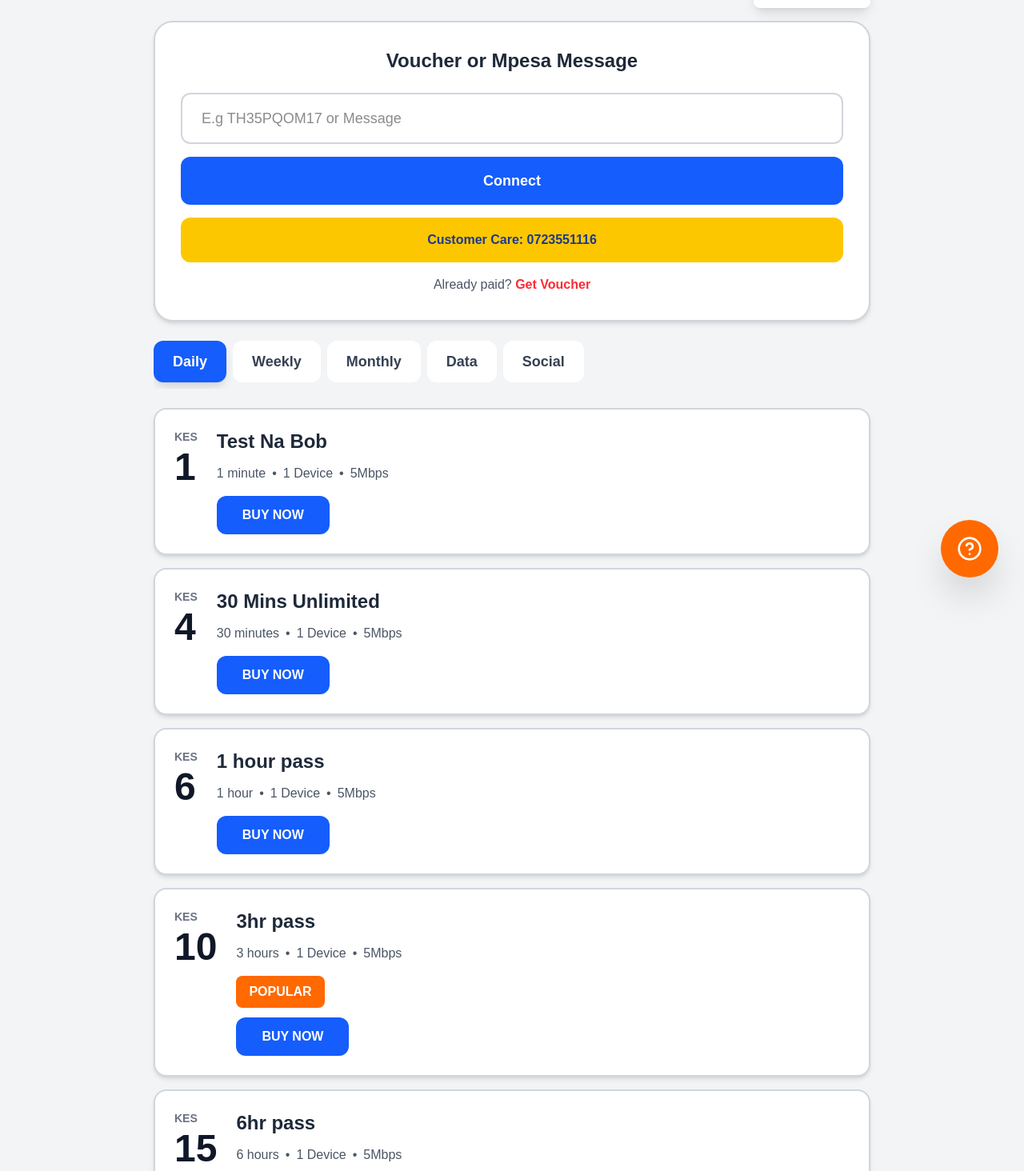
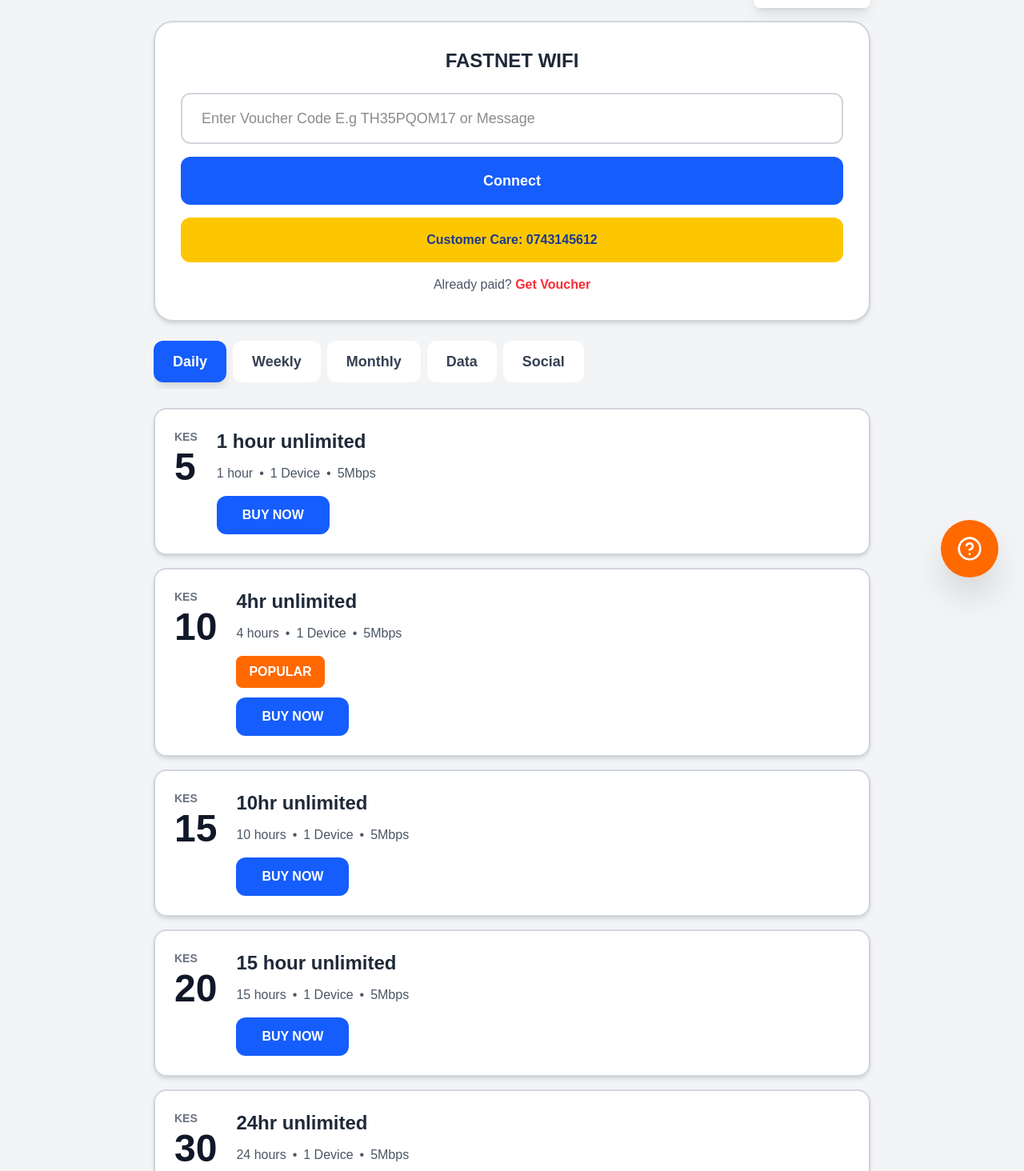
Before and after one commit to barasabrandon/fastnet-mvp, a Next.js app: page / in a window 1280 px wide. Shown: the part 46-1510 px from the top of the page at 80% size. Built offline with nearby package versions, Linux system fonts and the light colour scheme.

Commit message:
packages update

```diff
--- a/app/page.tsx
+++ b/app/page.tsx
@@ -35,16 +35,14 @@
 
 const initialPricingData: PricingData = {
   daily: [
-    { id: 1, name: 'Test Na Bob', price: 1, duration: '1 minute', devices: 1, speed: '5Mbps' },
-    { id: 2, name: '30 Mins Unlimited', price: 4, duration: '30 minutes', devices: 1, speed: '5Mbps' },
-    { id: 3, name: '1 hour pass', price: 6, duration: '1 hour', devices: 1, speed: '5Mbps' },
-    { id: 4, name: '3hr pass', price: 10, duration: '3 hours', devices: 1, speed: '5Mbps', popular: true },
-    { id: 5, name: '6hr pass', price: 15, duration: '6 hours', devices: 1, speed: '5Mbps' },
-    { id: 6, name: '4 HRS streaming', price: 20, duration: '4 hours', devices: 1, speed: '9Mbps' },
-    { id: 7, name: '12 hour pass', price: 22, duration: '12 hours', devices: 1, speed: '5Mbps' },
-    { id: 8, name: '24hr unlimited', price: 28, duration: '1 day', devices: 1, speed: '5Mbps' },
-    { id: 9, name: '2 devices 24hrs', price: 45, duration: '1 day', devices: 2, speed: '5Mbps' },
-    { id: 10, name: '24hrs Streaming Package', price: 52, duration: '1 day', devices: 1, speed: '8Mbps' },
+    { id: 1, name: '1 hour unlimited', price: 5, duration: '1 hour', devices: 1, speed: '5Mbps' },
+    { id: 2, name: '4hr unlimited', price: 10, duration: '4 hours', devices: 1, speed: '5Mbps', popular: true },
+    { id: 3, name: '10hr unlimited', price: 15, duration: '10 hours', devices: 1, speed: '5Mbps' },
+    { id: 4, name: '15 hour unlimited', price: 20, duration: '15 hours', devices: 1, speed: '5Mbps' },
+    { id: 5, name: '24hr unlimited', price: 30, duration: '24 hours', devices: 1, speed: '5Mbps' },
+    { id: 6, name: '2 devices 24hrs', price: 45, duration: '1 day', devices: 2, speed: '5Mbps' },
+    { id: 7, name: '4 HRS streaming', price: 20, duration: '4 hours', devices: 1, speed: '9Mbps' },
+    { id: 8, name: '24hrs Streaming', price: 52, duration: '1 day', devices: 1, speed: '8Mbps' },
   ],
   weekly: [
     { id: 11, name: '2-Day Pass', price: 53, duration: '2 days', devices: 1, speed: '5Mbps' },
@@ -191,10 +189,10 @@
 
         {/* Voucher Input Section */}
         <div className="bg-white rounded-3xl shadow-md border-2 border-gray-300 p-8 mb-6">
-          <h2 className="text-2xl font-bold text-gray-800 mb-6 text-center">Voucher or Mpesa Message</h2>
+          <h2 className="text-2xl font-bold text-gray-800 mb-6 text-center uppercase">Fastnet Wifi</h2>
           <input
             type="text"
-            placeholder="E.g TH35PQOM17 or Message"
+            placeholder="Enter Voucher Code E.g TH35PQOM17 or Message"
             value={voucherInput}
             onChange={(e) => setVoucherInput(e.target.value)}
             className="w-full px-6 py-4 text-lg border-2 border-gray-300 rounded-xl mb-4 focus:outline-none focus:border-blue-500"
@@ -202,7 +200,7 @@
           <button onClick={handleConnect} className="w-full bg-blue-600 hover:bg-blue-700 text-white font-bold py-4 px-6 rounded-xl text-lg transition-colors mb-4">
             Connect
           </button>
-          <div className="bg-yellow-400 text-blue-900 font-bold py-4 px-6 rounded-xl text-center mb-4">Customer Care: 0723551116</div>
+          <div className="bg-yellow-400 text-blue-900 font-bold py-4 px-6 rounded-xl text-center mb-4">Customer Care: 0743145612</div>
           <div className="text-center text-gray-600">
             Already paid?{' '}
             <a href="#" className="text-red-500 hover:text-red-600 font-semibold">
```
